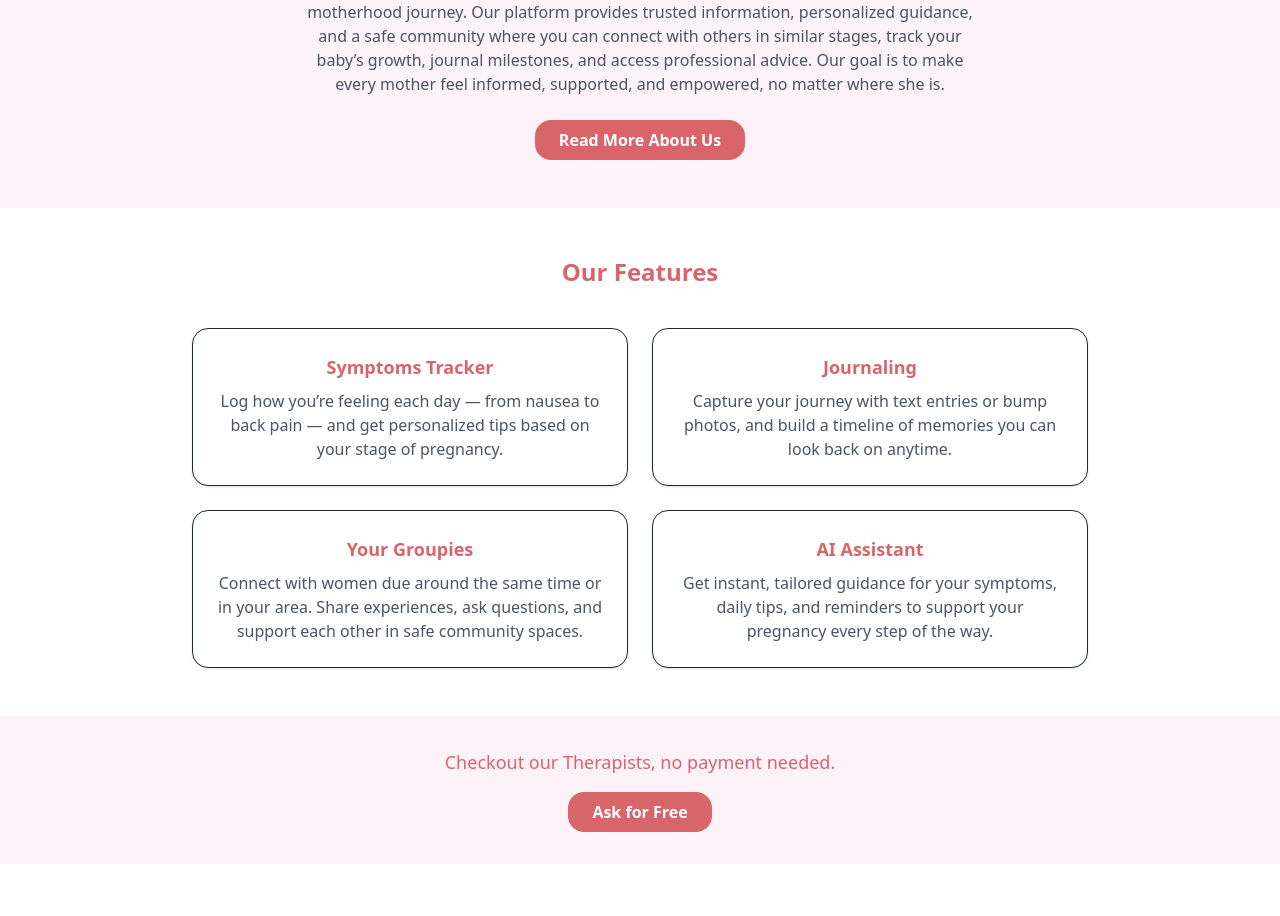
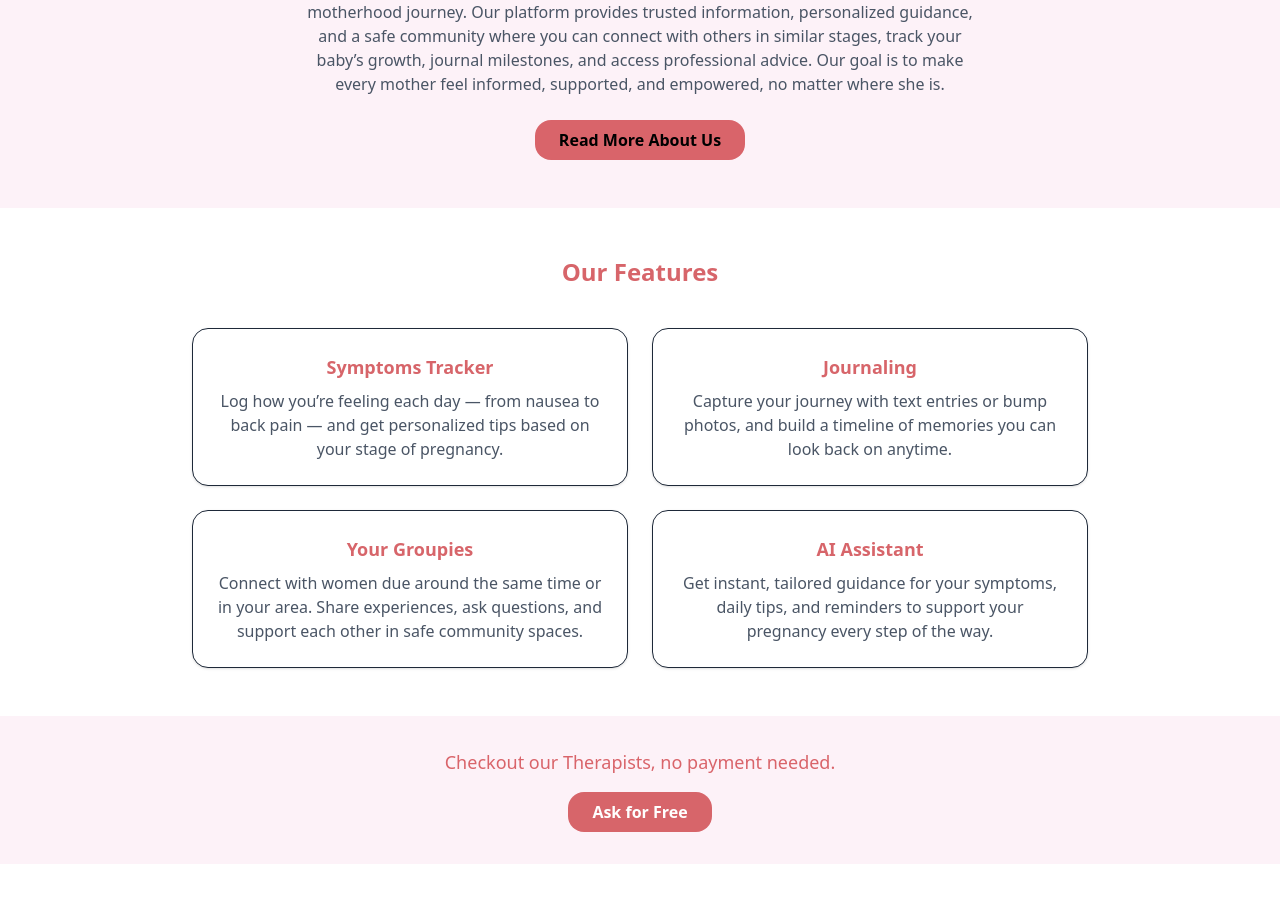
Before and after one commit to tenbite-daniel/BabyNest, a Next.js app in the folder apps/web/: page / in a window 1280 px wide. Shown: the part 941-1857 px from the top of the page. Built offline with nearby package versions, Linux system fonts and the light colour scheme; no server answers.

Commit message:
Update page.tsx
Chore: update text, button-style, and the tailwind css

```diff
--- a/apps/web/app/page.tsx
+++ b/apps/web/app/page.tsx
@@ -98,7 +98,7 @@ export default function Home() {
           make every mother feel informed, supported, and empowered, no matter
           where she is.
         </p>
-        <button className="mt-6 px-6 py-2 rounded-2xl bg-[var(--color-secondary)] text-white font-semibold hover:bg-[var(--color-primary)] transition">
+        <button className="mt-6 px-6 py-2 rounded-2xl bg-[var(--color-secondary)] text-black font-semibold hover:bg-[var(--color-primary)] transition">
           Read More About Us
         </button>
       </section>
```
